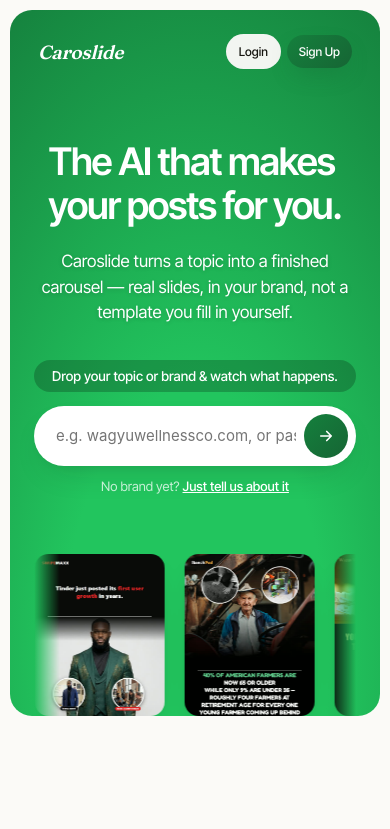
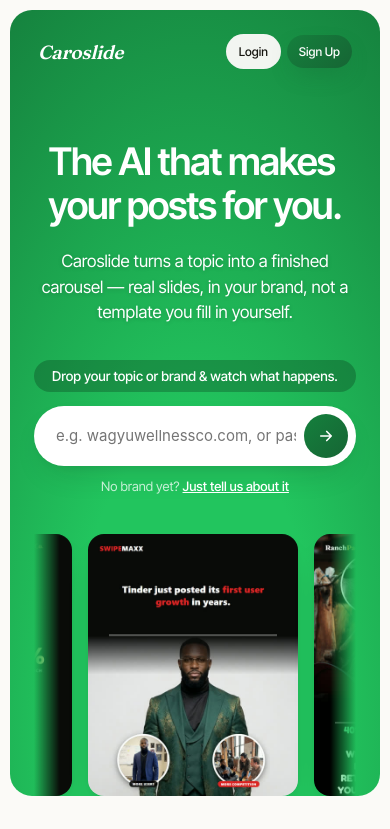
Before and after one commit to jaylenmareko/caroslide-app, a Next.js app: page / in a window 390 px wide. Shown: the top 829 px of the page. Built offline with nearby package versions, Linux system fonts and the light colour scheme; no server answers.

Commit message:
Enlarge hero marquee carousel images on desktop and mobile
Images were too small to actually read the carousel content
(190px desktop / 130px mobile). Bumped to 280px/210px and slowed
the scroll animation (38s->50s) to keep the same visual speed
now that the track is wider.

```diff
--- a/src/app/globals.css
+++ b/src/app/globals.css
@@ -393,8 +393,8 @@ a { color: inherit; }
 .lp-hero-microcopy a { color: #fff; font-weight: 500; text-decoration: underline; }
 
 .lp-marquee-zone { position: relative; margin-top: 60px; overflow: hidden; mask-image: linear-gradient(90deg, transparent 0%, #000 8%, #000 92%, transparent 100%); }
-.lp-marquee-track { display: flex; gap: 20px; width: max-content; animation: lpMarqueeLeft 38s linear infinite; }
-.lp-marquee-track img { width: 190px; aspect-ratio: 4/5; object-fit: cover; border-radius: 14px; box-shadow: var(--shadow-md); display: block; flex-shrink: 0; }
+.lp-marquee-track { display: flex; gap: 24px; width: max-content; animation: lpMarqueeLeft 50s linear infinite; }
+.lp-marquee-track img { width: 280px; aspect-ratio: 4/5; object-fit: cover; border-radius: 18px; box-shadow: var(--shadow-md); display: block; flex-shrink: 0; }
 @keyframes lpMarqueeLeft { from { transform: translateX(0); } to { transform: translateX(-50%); } }
 
 .lp-steps { padding: 110px 24px 60px; }
@@ -465,7 +465,9 @@ a { color: inherit; }
   .lp-hero h1 { font-size: 38px; }
   .lp-step-row, .lp-step-row:nth-child(even) { flex-direction: column; }
   .lp-step-rail { display: none; }
-  .lp-marquee-track img { width: 130px; }
+  .lp-marquee-track img { width: 210px; border-radius: 16px; }
+  .lp-marquee-track { gap: 16px; }
+  .lp-marquee-zone { margin-top: 40px; }
   .lp-position h2, .lp-faq h2, .lp-steps-head h2 { font-size: 28px; }
   .lp-pricing-row { flex-direction: column; }
   .lp-nav-links { display: none; }
```
